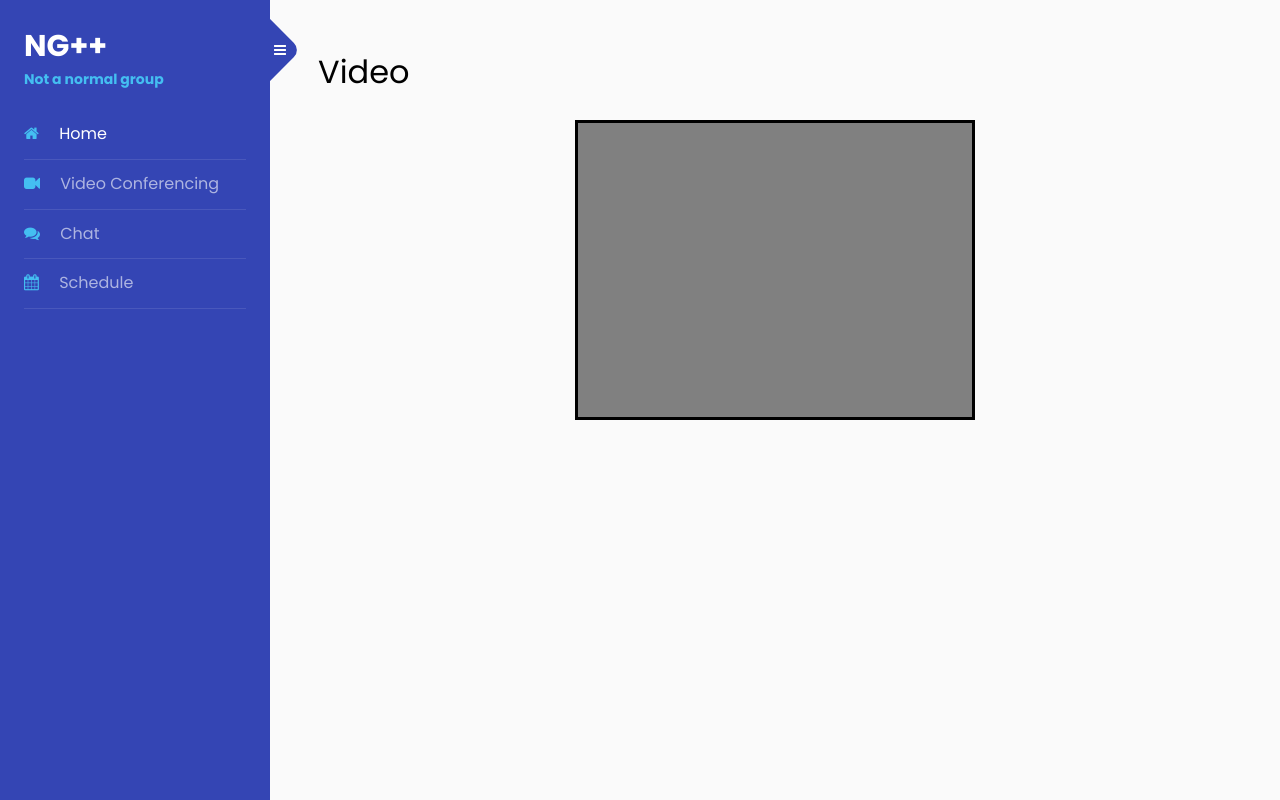
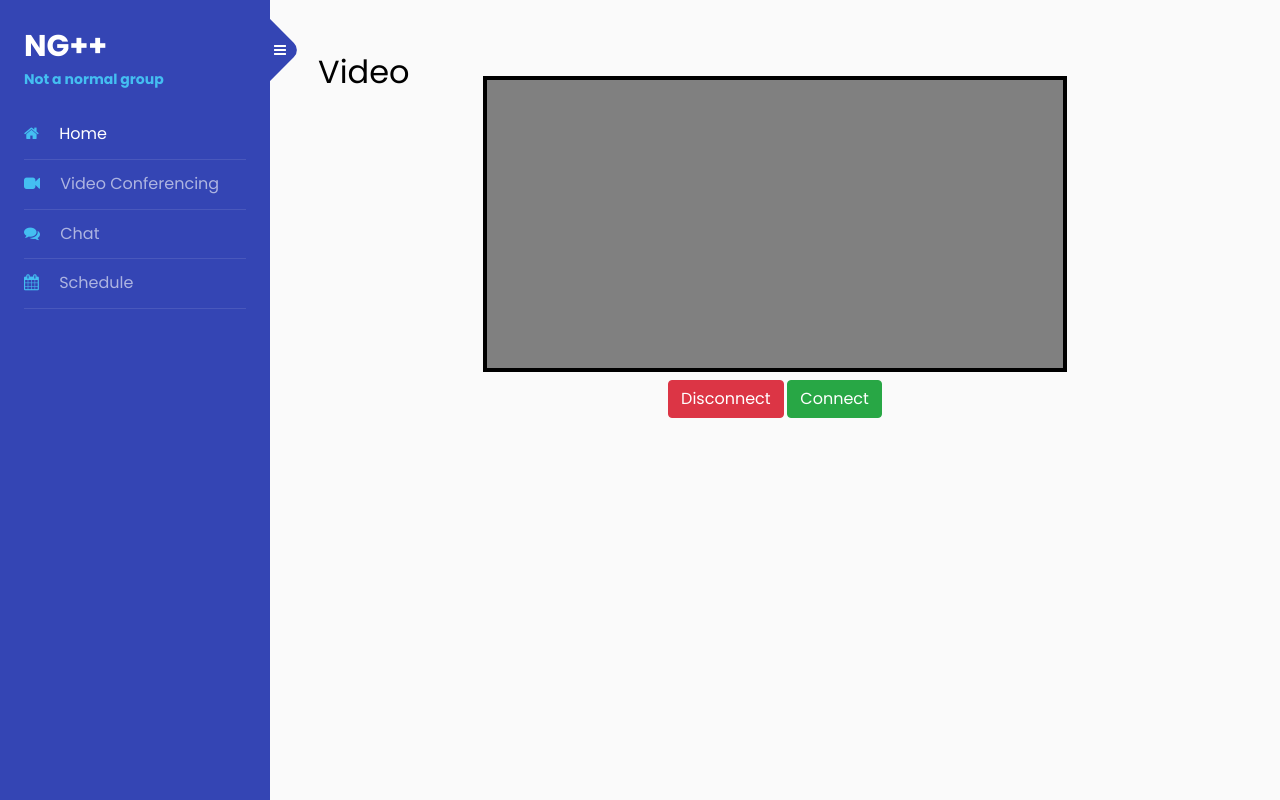
Before and after one commit to talalOthman/DemoSite, a PHP site: page /videoPage/camera.html in a window 1280 px wide. Run offline with PHP 8.4, Linux system fonts and the light colour scheme.

Commit message:
added functionality to videoPage

```diff
--- a/videoPage/camera.html
+++ b/videoPage/camera.html
@@ -46,9 +46,15 @@
 
         <div class="container">
             <video autoplay="true" id="videoElement"></video>
+            <div class="buttons">
+            <button type="button" class="btn btn-danger Disconnect" id="disconnect">Disconnect</button>
+           <button type="button" class="btn btn-Success connect" id="connect">Connect</button>
+            </div>
            </div>
 
       </div>
+
+
 		</div>
 
 
--- a/videoPage/script.js
+++ b/videoPage/script.js
@@ -11,4 +11,37 @@ var video = document.querySelector("#videoElement");
                     video.play();
                     }
 
+
+
                     function videoError(e){}
+
+
+                    let disconnect = document.getElementById('disconnect');
+
+                    disconnect.addEventListener('click', function(){
+
+                      video.srcObject = null;
+                    })
+
+
+                    let connect = document.getElementById('connect');
+
+                    connect.addEventListener('click', function(){
+
+                      var video = document.querySelector("#videoElement");
+                navigator.getUserMedia = navigator.getUserMedia || navigator.webkitGetUsermedia
+                    || navigator.mozGetUserMedia || navigato.msGetUserMedia || navigator.oGetUserMedia;
+
+                    if(navigator.getUserMedia){
+                      navigator.getUserMedia({video:true}, handleVideo, videoError)
+                    }
+
+                    function handleVideo(stream){
+                    video.srcObject = stream;
+                    video.play();
+                    }
+
+
+
+                    function videoError(e){}
+                    })
--- a/videoPage/style.css
+++ b/videoPage/style.css
@@ -1,12 +1,35 @@
-#videoElement {
-    border: 3px solid black;
-    background: grey;
+
+
+   #videoElement {
+    border: 4px solid black;
+    background-color: grey;
     width: 400px;
-    height: 300px
-   }
+    height: 300px;
+  }
 
    .container{
        display: flex;
        align-items: center;
        justify-content: center;
+       flex-direction: column;
    }
+
+   .buttons{
+       margin-top: 1%;
+   }
+
+
+   @media only screen and (min-width: 601px) {
+
+    #videoElement {
+        margin-top: -5%;
+        width: 66%;
+        height: 49%;
+
+
+
+       }
+
+
+
+  }
```
